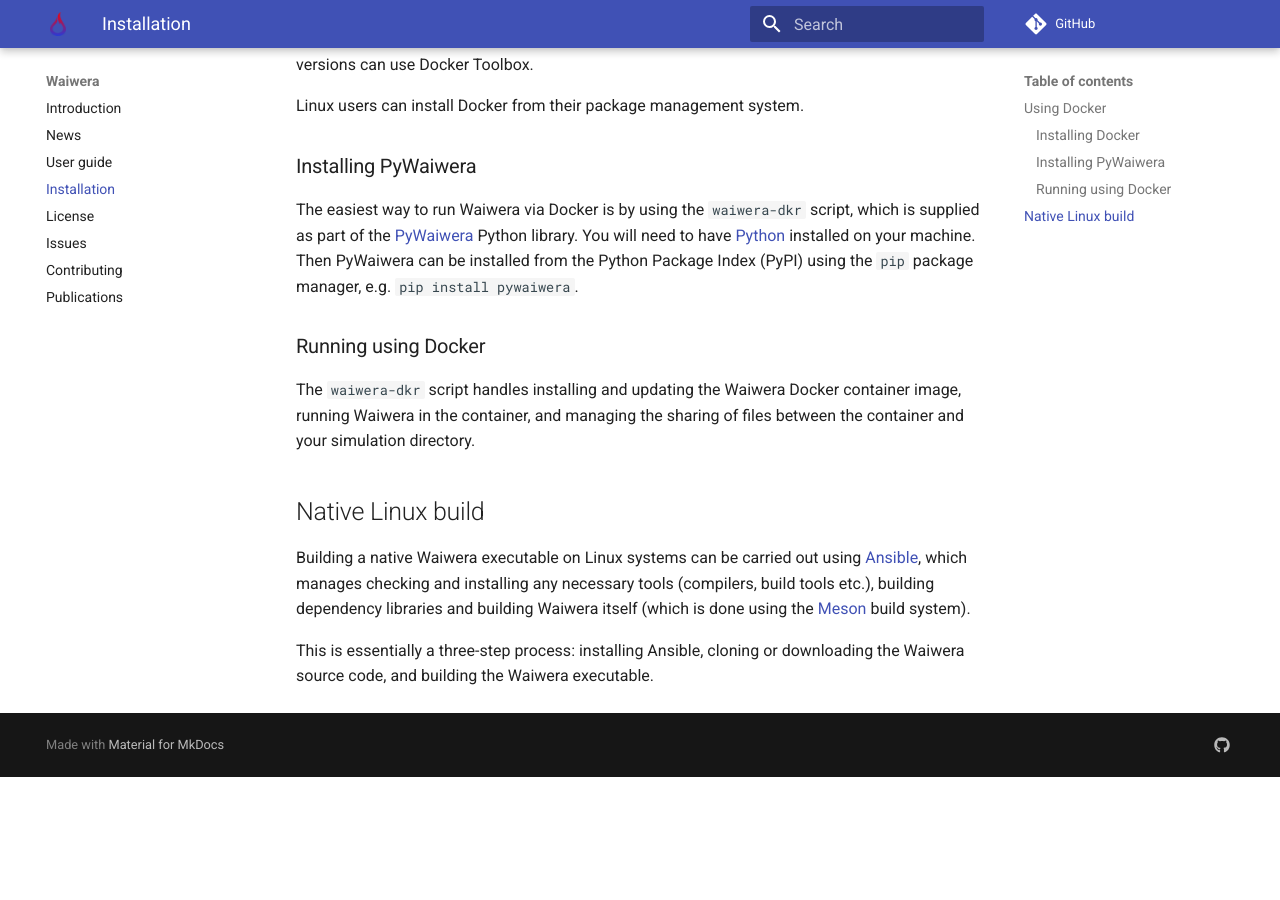
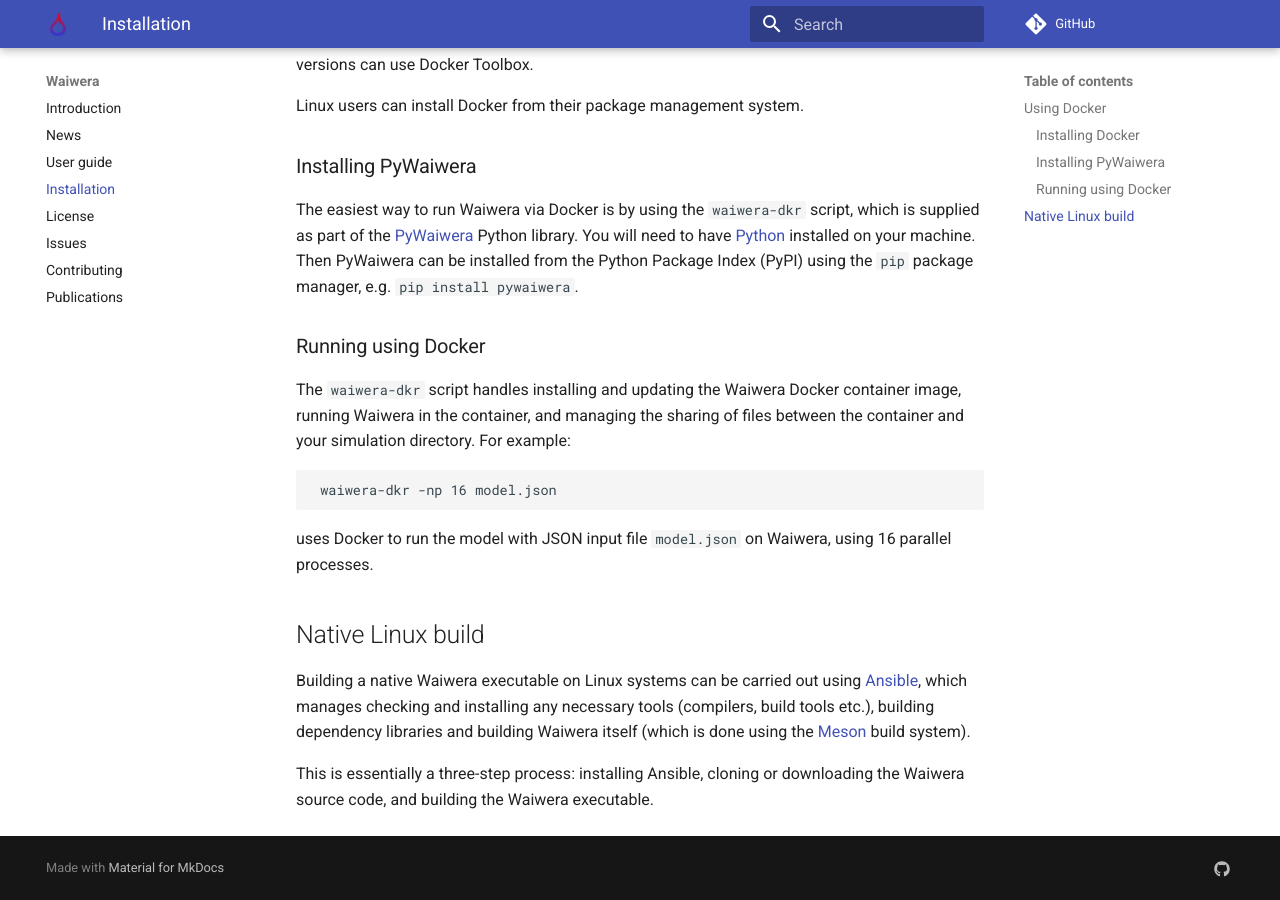
Before and after one commit to waiwera/waiwera-mkdocs, an MkDocs documentation site: the page built from docs/install.md, in a window 1280 px wide and 900 px high, scrolled down 652 px. Built offline with MkDocs 1.6.1 and Material for MkDocs 9.7.7, drawn with Linux system fonts in a browser that asks for light colours; comment, search, counter and statistics services are not loaded; before the commit the page ends 1429 px from its top, so only the background shows below that.

Commit message:
Add Docker run example on install page

```diff
--- a/docs/install.md
+++ b/docs/install.md
@@ -44,7 +44,12 @@
 The `waiwera-dkr` script handles installing and updating the Waiwera
 Docker container image, running Waiwera in the container, and managing
 the sharing of files between the container and your simulation
-directory.
+directory. For example:
+
+     waiwera-dkr -np 16 model.json
+
+uses Docker to run the model with JSON input file `model.json` on
+Waiwera, using 16 parallel processes.
 
 ## Native Linux build
 
```
